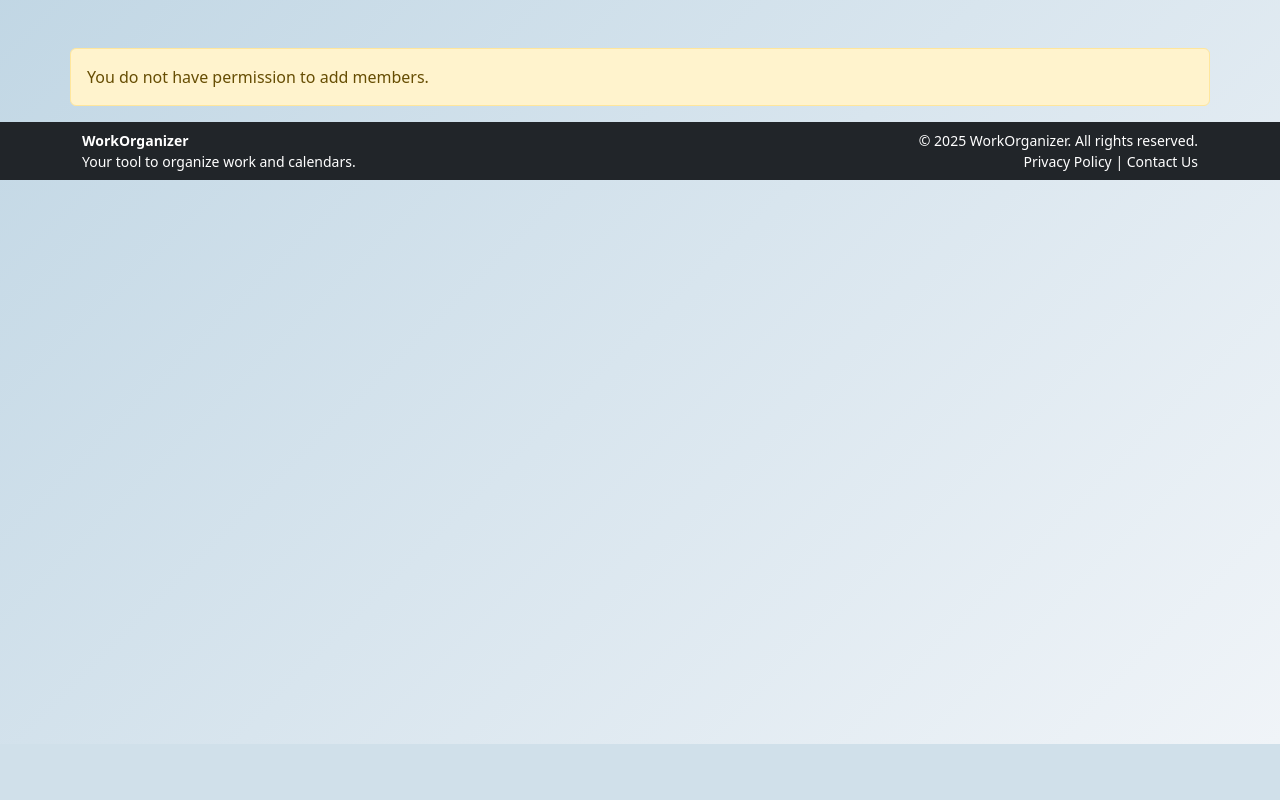
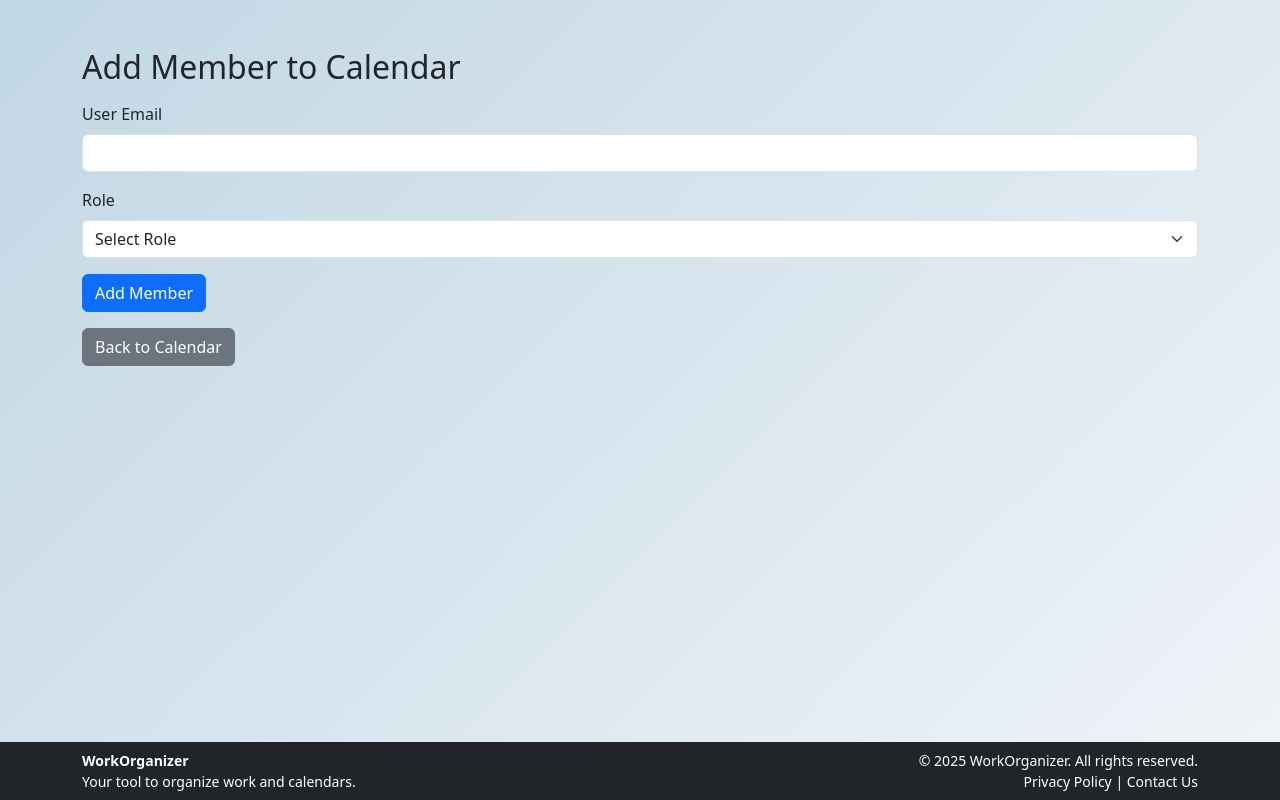
Before and after one commit to ykoosono/Workorganizer, a PHP site: page /add-member.php?id=1 in a window 1280 px wide. Shown: the part 56-856 px from the top of the page. Before the commit the page ends 800 px from the top, so only its background shows below. Run offline with PHP 8.4, Linux system fonts and the light colour scheme; a user stored in the database is signed in; data comes from the database, SQL or seed files in the repository; tables that the repository leaves empty hold one stand-in row (values such as "Sample post").

Commit message:
05/2 commit3

```diff
--- a/add-member.php
+++ b/add-member.php
@@ -1,121 +1,148 @@
 <?php
 include 'header.php';
-session_start();
 
 $host = 'localhost';
 $db = 'workorganizer_db';
 $user = 'root';
 $pass = '';
+$pdo = null;
 
 try {
     $pdo = new PDO("mysql:host=$host;dbname=$db;charset=utf8mb4", $user, $pass);
     $pdo->setAttribute(PDO::ATTR_ERRMODE, PDO::ERRMODE_EXCEPTION);
 } catch (PDOException $e) {
-    die("DB connection failed: " . $e->getMessage());
+    die("Database connection failed: " . $e->getMessage());
 }
 
 $calendarId = $_GET['id'] ?? null;
-$currentUserId = $_SESSION['user_id'] ?? null;
-
-if (!$calendarId || !$currentUserId) {
-    echo "<div class='container mt-5 alert alert-danger'>Missing calendar or user information.</div>";
-    include 'footer.php';
-    exit;
-}
-// Fetch the current user's role for the calendar
-$stmt = $pdo->prepare("SELECT r.role_name FROM users_calendars uc
-    JOIN roles r ON uc.role_id = r.id
-    WHERE uc.calendar_id = ? AND uc.user_id = ?");
-$stmt->execute([$calendarId, $currentUserId]);
-$currentRole = $stmt->fetchColumn();
-
-// Check if the user has permission to add members
-if (!in_array($currentRole, ['Lead Member', 'Team Member'])) {
-    echo "<div class='container mt-5 alert alert-warning'>You do not have permission to add members.</div>";
+if (!$calendarId || !is_numeric($calendarId)) {
+    echo "<div class='container mt-5'><div class='alert alert-danger'>Invalid calendar ID.</div></div>";
     include 'footer.php';
     exit;
 }
 
-// Get current user's role on the calendar
-$stmt = $pdo->prepare("SELECT r.role_name FROM users_calendars uc
+// Fetch the roles for the select dropdown
+$rolesStmt = $pdo->prepare("SELECT * FROM roles");
+$rolesStmt->execute();
+$roles = $rolesStmt->fetchAll(PDO::FETCH_ASSOC);
+
+// Handle form submission
+if ($_SERVER['REQUEST_METHOD'] === 'POST') {
+    $email = $_POST['email'] ?? '';
+    $roleId = $_POST['role_id'] ?? null;
+
+    if (!filter_var($email, FILTER_VALIDATE_EMAIL)) {
+        $error = "Please enter a valid email address.";
+    } else {
+        // Check if user exists
+        $stmt = $pdo->prepare("SELECT user_id FROM users WHERE email = ?");
+        $stmt->execute([$email]);
+        $user = $stmt->fetch(PDO::FETCH_ASSOC);
+
+        if (!$user) {
+            $error = "User with that email does not exist.";
+        } else {
+            $userIdToAdd = $user['user_id'];
+
+            // Check if user is already a member
+            $stmt = $pdo->prepare("SELECT * FROM users_calendars WHERE calendar_id = ? AND user_id = ?");
+            $stmt->execute([$calendarId, $userIdToAdd]);
+
+            if ($stmt->fetch()) {
+                $error = "User is already a member of this calendar.";
+            } else {
+                // Check if role is Lead Member
+                $roleCheck = $pdo->prepare("SELECT role_name FROM roles WHERE id = ?");
+                $roleCheck->execute([$roleId]);
+                $selectedRole = $roleCheck->fetchColumn();
+
+                if ($selectedRole === 'Lead Member') {
+                    // Check if a Lead already exists for this calendar
+                    $leadCheck = $pdo->prepare("
+                        SELECT uc.id FROM users_calendars uc
                         JOIN roles r ON uc.role_id = r.id
-    WHERE uc.calendar_id = ? AND uc.user_id = ?");
-$stmt->execute([$calendarId, $currentUserId]);
-$currentRole = $stmt->fetchColumn();
+                        WHERE uc.calendar_id = ? AND r.role_name = 'Lead Member'
+                    ");
+                    $leadCheck->execute([$calendarId]);
 
-if (!in_array($currentRole, ['Lead Member', 'Team Member'])) {
-    echo "<div class='container mt-5 alert alert-warning'>You do not have permission to add members.</div>";
-    include 'footer.php';
-    exit;
+                    if ($leadCheck->fetch()) {
+                        $error = "A Lead Member already exists for this calendar. Only one Lead is allowed.";
+                    }
                 }
 
-// Fetch all roles for the dropdown
-$rolesStmt = $pdo->query("SELECT id, role_name FROM roles");
-$roles = $rolesStmt->fetchAll(PDO::FETCH_ASSOC);
-
-$successMsg = $errorMsg = '';
-
-if ($_SERVER['REQUEST_METHOD'] === 'POST') {
-    $email = $_POST['email'] ?? '';
-    $roleId = $_POST['role_id'] ?? '';
-
-    if (filter_var($email, FILTER_VALIDATE_EMAIL) && is_numeric($roleId)) {
-        // Check if user exists
-        $userStmt = $pdo->prepare("SELECT user_id FROM users WHERE email = ?");
-        $userStmt->execute([$email]);
-        $user = $userStmt->fetch(PDO::FETCH_ASSOC);
-
-        if ($user) {
-            $newUserId = $user['user_id'];
-
-            // Check if already a member
-            $checkStmt = $pdo->prepare("SELECT COUNT(*) FROM users_calendars WHERE calendar_id = ? AND user_id = ?");
-            $checkStmt->execute([$calendarId, $newUserId]);
-            if ($checkStmt->fetchColumn() == 0) {
-                $insertStmt = $pdo->prepare("INSERT INTO users_calendars (calendar_id, user_id, role_id) VALUES (?, ?, ?)");
-                $insertStmt->execute([$calendarId, $newUserId, $roleId]);
-                $successMsg = "Member added successfully.";
-            } else {
-                $errorMsg = "This user is already a member of the calendar.";
+                if (!isset($error)) {
+                    // Proceed to add user
+                    $stmt = $pdo->prepare("INSERT INTO users_calendars (calendar_id, user_id, role_id) VALUES (?, ?, ?)");
+                    $stmt->execute([$calendarId, $userIdToAdd, $roleId]);
+                    $success = "User successfully added to the calendar.";
                 }
-        } else {
-            $errorMsg = "No user found with that email.";
             }
-    } else {
-        $errorMsg = "Please enter a valid email and select a role.";
+        }
     }
 }
 ?>
 
+<div class="d-flex flex-column min-vh-100">
+    <main class="flex-grow-1">
+        <div class="container mt-5">
+            <h2 class="mb-3">Add Member to Calendar</h2>
 
-<div class="container mt-5">
-    <h3>Add Member to Calendar</h3>
-
-    <?php if ($successMsg): ?>
-        <div class="alert alert-success"><?php echo $successMsg; ?></div>
-    <?php elseif ($errorMsg): ?>
-        <div class="alert alert-danger"><?php echo $errorMsg; ?></div>
+            <!-- Display Success or Error Messages -->
+            <?php if (isset($error)): ?>
+                <div class="alert alert-danger"><?php echo htmlspecialchars($error); ?></div>
+            <?php endif; ?>
+            <?php if (isset($success)): ?>
+                <div class="alert alert-success"><?php echo htmlspecialchars($success); ?></div>
             <?php endif; ?>
 
-    <form method="POST">
+            <!-- Add Member Form -->
+            <form method="POST" class="needs-validation" novalidate>
                 <div class="mb-3">
                     <label for="email" class="form-label">User Email</label>
-            <input type="email" name="email" class="form-control" required placeholder="Enter user's email">
+                    <input type="email" class="form-control" id="email" name="email" required>
+                    <div class="invalid-feedback">
+                        Please provide a valid email address.
+                    </div>
                 </div>
 
                 <div class="mb-3">
-            <label for="role_id" class="form-label">Assign Role</label>
-            <select name="role_id" class="form-select" required>
-                <option value="">Select a role</option>
+                    <label for="role_id" class="form-label">Role</label>
+                    <select class="form-select" id="role_id" name="role_id" required>
+                        <option value="">Select Role</option>
                         <?php foreach ($roles as $role): ?>
                             <option value="<?php echo $role['id']; ?>"><?php echo htmlspecialchars($role['role_name']); ?></option>
                         <?php endforeach; ?>
                     </select>
+                    <div class="invalid-feedback">
+                        Please select a role.
+                    </div>
                 </div>
 
-        <button type="submit" class="btn btn-success">Add Member</button>
-        <a href="view-calendar.php?id=<?php echo $calendarId; ?>" class="btn btn-secondary">Back</a>
+                <button type="submit" class="btn btn-primary">Add Member</button>
             </form>
+            <a href="view_calendar.php?id=<?php echo $calendarId; ?>" class="btn btn-secondary mt-3">Back to Calendar</a>
+        </div>
+    </main>
+    <?php include 'footer.php'; ?>
 </div>
 
-<?php include 'footer.php'; ?>
+<!-- JavaScript for Form Validation -->
+<script>
+    // Example starter JavaScript for disabling form submissions if there are invalid fields
+    (function () {
+        'use strict'
+        window.addEventListener('load', function () {
+            var forms = document.getElementsByClassName('needs-validation')
+            // Loop over them and prevent submission
+            Array.prototype.filter.call(forms, function (form) {
+                form.addEventListener('submit', function (event) {
+                    if (form.checkValidity() === false) {
+                        event.preventDefault()
+                        event.stopPropagation()
+                    }
+                    form.classList.add('was-validated')
+                }, false)
+            })
+        }, false)
+    })();
+</script>
```
Lines whose indentation alone changed are shown as unchanged.
